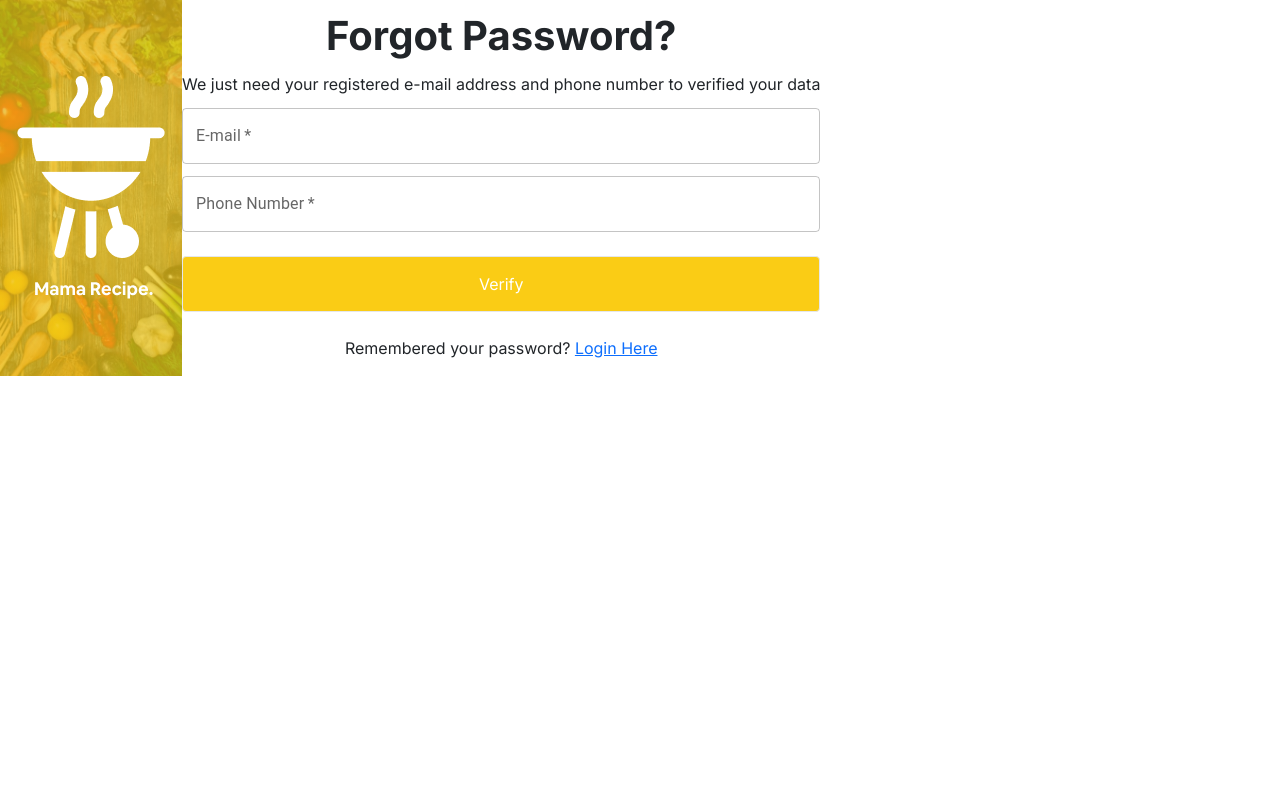
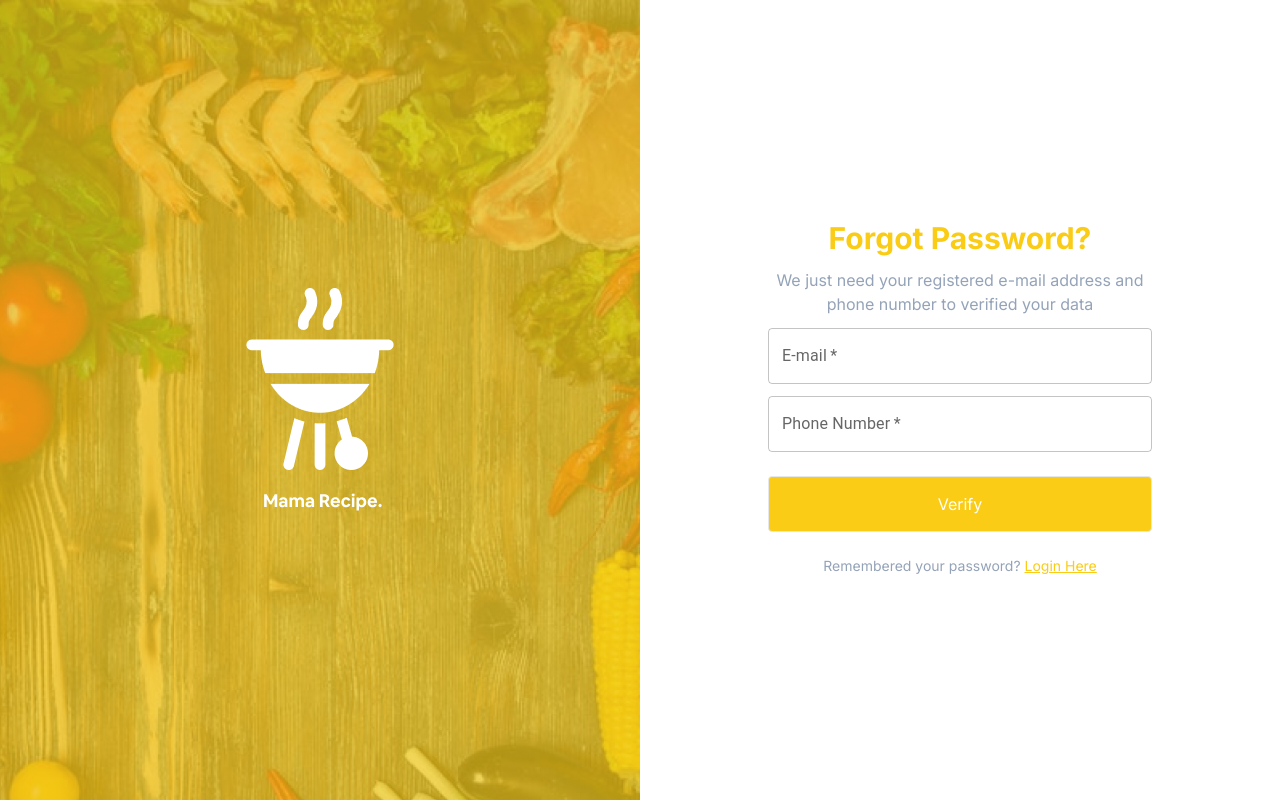
Before and after one commit to IchsanR/mamarecipe-frontend, a Next.js app: page /checkemail in a window 1280 px wide. Built offline with nearby package versions, Linux system fonts and the light colour scheme.

Commit message:
Update tailwind config

```diff
--- a/tailwind.config.js
+++ b/tailwind.config.js
@@ -2,7 +2,7 @@
 module.exports = {
 	content: [
 		"./src/pages/**/*.{js,ts,jsx,tsx,mdx}",
-		"./src/components/**/*.{js,ts,jsx,tsx,mdx}",
+		"./src/Components/**/*.{js,ts,jsx,tsx,mdx}",
 		"./src/app/**/*.{js,ts,jsx,tsx,mdx}",
 	],
 	prefix: "tw-",
```
